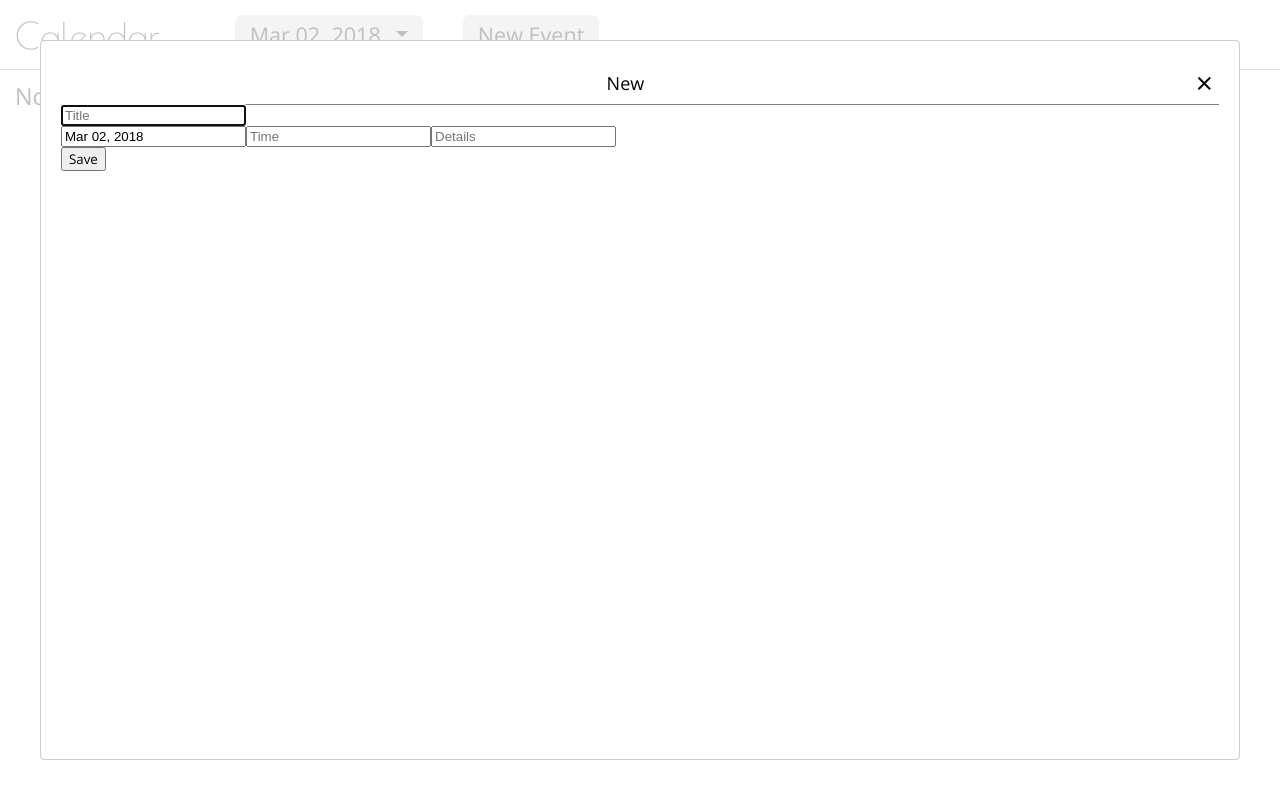
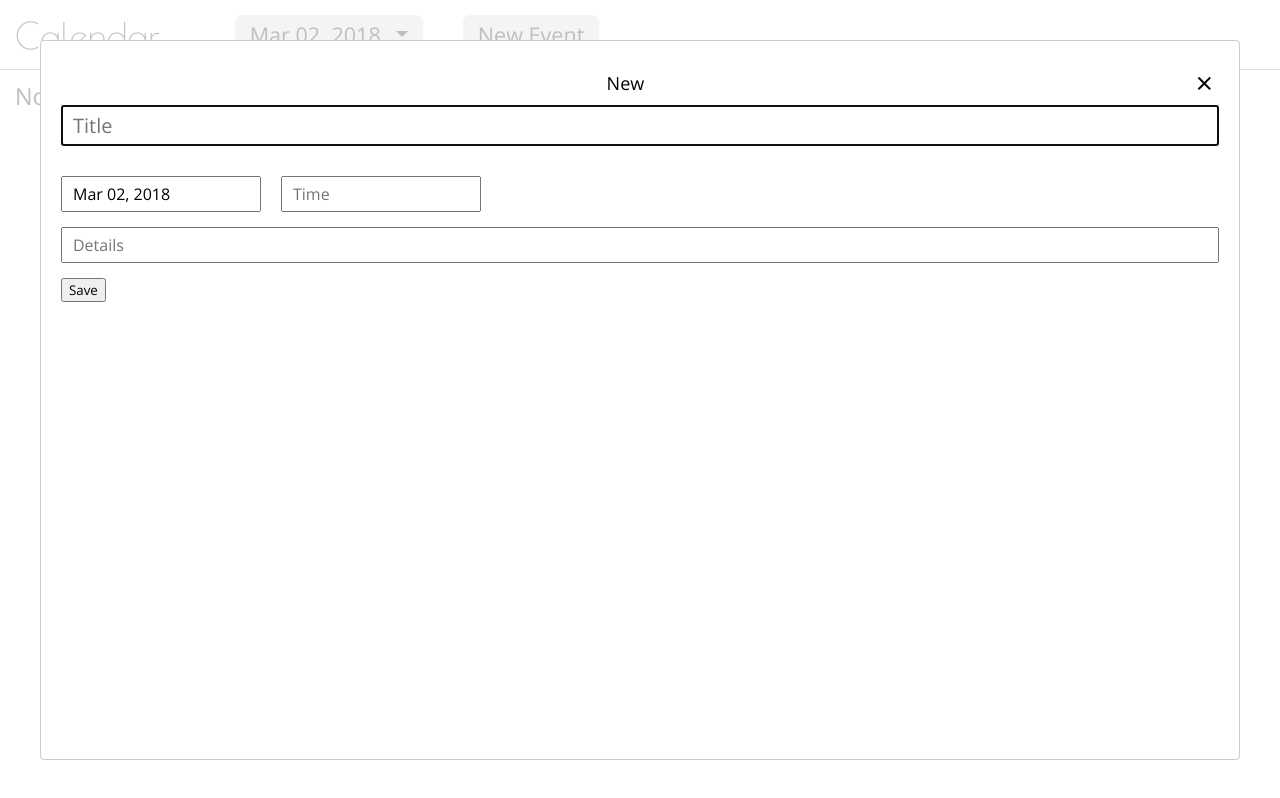
Before and after one commit to sequoian/calendar, a React (Create React App) app in the folder client/: page / in a window 1280 px wide. Both pictures are taken after a click on the button "New Event". Built offline with nearby package versions, Linux system fonts and the light colour scheme.

Commit message:
basic options styles

```diff
--- a/client/src/components/BasicOptions.js
+++ b/client/src/components/BasicOptions.js
@@ -2,9 +2,10 @@ import React from 'react'
 import PropTypes from 'prop-types'
 import DatePicker from 'react-datepicker'
 import 'react-datepicker/dist/react-datepicker.css'
+import '../css/BasicOptions.css'
 
 const BasicOptions = ({title, day, time, details, errors, onChange, onChangeDatePicker, onBlurTime}) => (
-  <div>
+  <div className="basic-options">
     <div className={errors.title ? 'error' : null}>
       <span>{errors.title}</span>
       <input
@@ -15,6 +16,7 @@ const BasicOptions = ({title, day, time, details, errors, onChange, onChangeDate
         autoFocus
       />
     </div>
+    <div className="datetime">
       <DatePicker
         name="day"
         selected={day}
@@ -29,6 +31,7 @@ const BasicOptions = ({title, day, time, details, errors, onChange, onChangeDate
         placeholder="Time"
         onBlur={onBlurTime}
       />
+    </div>
     <input
       name="details"
       value={details}
--- /dev/null
+++ b/client/src/css/BasicOptions.css
@@ -0,0 +1,52 @@
+input {
+  display: block;
+  font-size: 16px;
+  font-family: 'Open Sans', sans-serif;
+  margin-bottom: 15px;
+  padding: 5px 10px;
+}
+
+/* Title and details */
+
+input[name="title"] {
+  font-size: 20px;
+  width: 100%;
+}
+
+input[name="details"] {
+  width: 100%;
+}
+
+/* Day and time inputs */
+
+.react-datepicker-wrapper,
+.react-datepicker__input-container {
+  display: block;
+}
+
+input[name="day"] {
+  display: block;
+  width: 100%;
+}
+
+input[name="time"],
+.datetime > div:first-child {
+  display: block;
+  width: 100%;
+}
+
+@media (min-width: 575px) {
+  input[name="time"],
+  .datetime > div:first-child {
+    display: inline-block;
+    width: 200px;
+  }
+
+  input[name="time"] {
+    margin-left: 20px;
+  }
+
+  input[name="title"] {
+    margin-bottom: 30px;
+  }
+}
```
Lines whose indentation alone changed are shown as unchanged.
